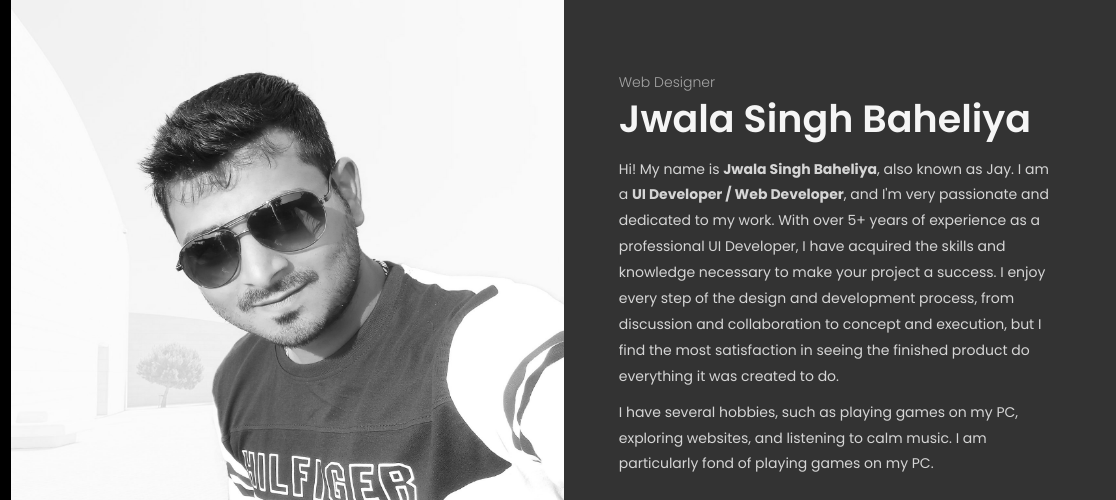
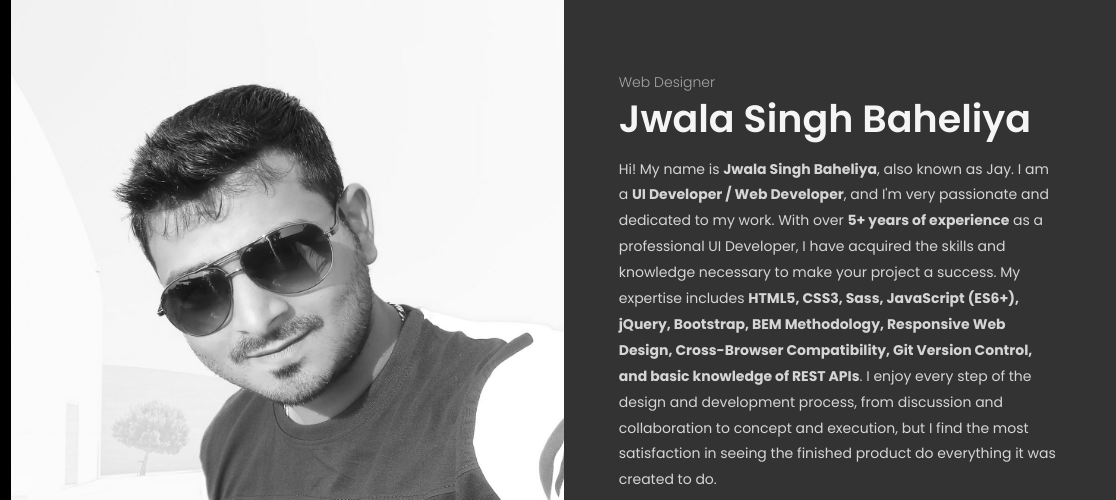
Before and after one commit to jaybaheliya/JB-UIUX-Portfolio, a plain HTML site: page index.html in a window 1280 px wide. Shown: the top 500 px of the page, 164-1280 px from the left. Drawn offline with Linux system fonts and the light colour scheme.

Commit message:
Update portfolio: remove outdated resumes and add new Front-End Developer CV

```diff
--- a/index.html
+++ b/index.html
@@ -104,12 +104,32 @@
                                                     <h2 class="hp-main-title">Jwala Singh Baheliya</h2>
                                                     <div class="aboutUs">
                                                         <p>
-                                                            Hi! My name is <strong>Jwala Singh Baheliya</strong>, also known as Jay. I am a <strong>UI Developer / Web Developer</strong>, and I'm very passionate and dedicated to my work. With over 5+ years of experience as a professional UI Developer, I have acquired the skills and knowledge necessary to make your project a success. I enjoy every step of the design and development process, from discussion and collaboration to concept and execution, but I find the most satisfaction in seeing the finished product do everything it was created to do.
+                                                            Hi! My name is <strong>Jwala Singh Baheliya</strong>, also
+                                                            known as Jay. I am a
+                                                            <strong>UI Developer / Web Developer</strong>, and I'm very
+                                                            passionate and dedicated to my work.
+                                                            With over <strong>5+ years of experience</strong> as a
+                                                            professional UI Developer, I have acquired the
+                                                            skills and knowledge necessary to make your project a
+                                                            success. My expertise includes
+                                                            <strong>HTML5, CSS3, Sass, JavaScript (ES6+), jQuery,
+                                                                Bootstrap, BEM Methodology, Responsive Web Design,
+                                                                Cross-Browser Compatibility, Git Version Control, and
+                                                                basic knowledge of REST APIs</strong>.
+                                                            I enjoy every step of the design and development process,
+                                                            from discussion and collaboration
+                                                            to concept and execution, but I find the most satisfaction
+                                                            in seeing the finished product
+                                                            do everything it was created to do.
                                                         </p>
                                                         <p>
-                                                            I have several hobbies, such as playing games on my PC, exploring websites, and listening to calm music. I am particularly fond of playing games on my PC.
+                                                            I have several hobbies, such as playing games on my PC,
+                                                            exploring websites, and
+                                                            listening to calm music. I am particularly fond of playing
+                                                            games on my PC.
                                                         </p>
                                                     </div>
+
 
                                                     <div class="mini-cv">
                                                         <div class="about ">
@@ -122,7 +142,7 @@
                                                                                 13 July. .1993</span>
                                                                         </li>
                                                                         <li>
-                                                                            <span><label>Age :</label> 31</span>
+                                                                            <span><label>Age :</label> 32</span>
                                                                         </li>
                                                                         <li>
                                                                             <span><label>City :</label> Mumbai,
@@ -168,7 +188,7 @@
                                                     </div>
 
                                                     <div class="hp-buttons">
-                                                        <a href="JwalaBaheliya-(UI-Developer)-2024.pdf"
+                                                        <a href="Jwala-Baheliya-Front-End-Developer-2025"
                                                             title="Jwala Singh Baheliya" alt="Jwala Singh Baheliya"
                                                             target="_blank" class="btn btn-primary mr-2">Download CV</a>
 
@@ -506,7 +526,8 @@
                                                             </tr>
                                                             <tr>
                                                                 <td><strong>Tools</strong></td>
-                                                                <td>Visual Code,Visual Studio 2017, Adobe Photoshop,FileZilla</td>
+                                                                <td>Visual Code,Visual Studio 2017, Adobe
+                                                                    Photoshop,FileZilla</td>
                                                             </tr>
                                                             <tr>
                                                                 <td><strong>Description</strong></td>
@@ -1237,14 +1258,14 @@
     <script src="js/jquery-2.1.3.min.js"></script>
 
     <script>
-       // $(document).ready(function () {
+        // $(document).ready(function () {
         //    var letters = $('h2.hp-main-title').text();
         //    var nHTML = '';
         //    for (var letter of letters) {
         //        nHTML += "<span class='RubberBandEffect'>" + letter + "</span>";
-         //   }
-         //   $('h2.hp-main-title').html(nHTML);
-      //  })
+        //   }
+        //   $('h2.hp-main-title').html(nHTML);
+        //  })
     </script>
 
 
@@ -1261,7 +1282,7 @@
     <script src="js/jquery.googlemap.js"></script>
     <script src="js/main.js"></script>
     <script src="js/index.js"></script>
-    <script src="js/disableKey.js"></script>
+    <!-- <script src="js/disableKey.js"></script> -->
 
 
 
```
Also changed, not shown: 3 other files.
